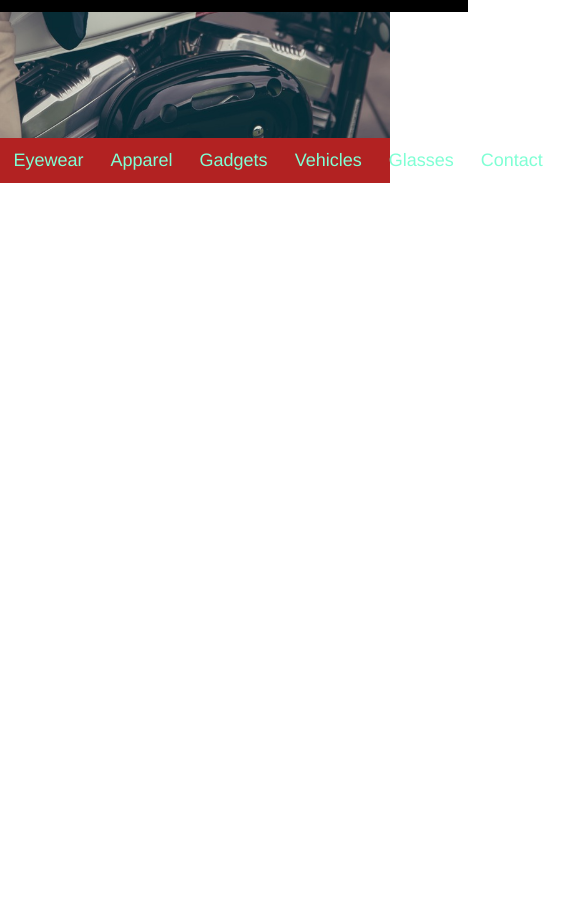
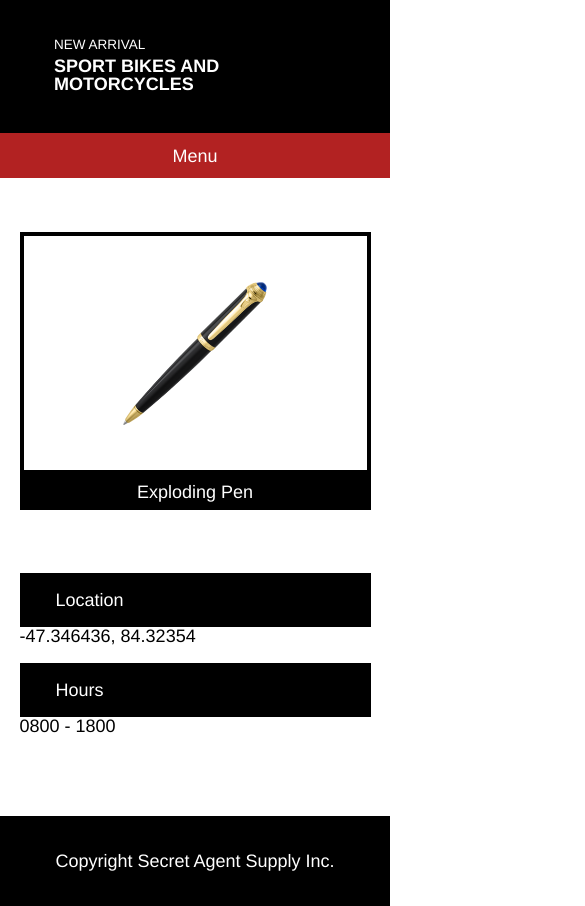
Before and after one commit to lisajay/SecretAgentSupply, a plain HTML site: page index.html in a window 390 px wide. Shown: the part 354-1260 px from the top of the page, 585 px wide, since content can reach past the window. Before the commit the page ends 844 px from the top, so only its background shows below. Drawn offline with Linux system fonts and the light colour scheme.

Commit message:
final commit

```diff
--- a/index.html
+++ b/index.html
@@ -8,9 +8,9 @@
   </head>
   <body>
     <header>
-      <div class="container logo">
-        <img src="./resources/images/logo.png">
-        <h4>SECRET AGENT SUPPLY INC.</h4>
+      <div class="company">
+          <img src="./resources/images/logo.png">
+          <h4>SECRET AGENT SUPPLY INC.</h4>
       </div>
     </header>
 
@@ -33,8 +33,53 @@
           <span>Glasses</span>
           <span>Contact</span>
         </div>
+        <div class="container mobile-nav">
+          <span>Menu</span>
+        </div>
+      </div>
+
+      <div class="container items">
+        <div class="item pen">
+          <div class="item-image">
+            <img src="./resources/images/pen.png">
+          </div>
+          <span>Exploding Pen</span>
+        </div>
+        <div class="item watch">
+          <div class="item-image">
+            <img src="./resources/images/watch.png">
+          </div>
+          <span>Cellular Watch</span>
+        </div>
+        <div class="item glasses">
+          <div class="item-image">
+            <img src="./resources/images/glasses.png">
+          </div>
+          <span>Thermal Glasses</span>
+        </div>
+      </div>
+
+      <div class="container titles">
+        <div class="title-item">
+          <div class="title-block">
+            <span>Location</span>
+          </div>
+          <span>-47.346436, 84.32354</span>
+        </div>
+        <div class="title-item">
+          <div class="title-block">
+            <span>Hours</span>
+          </div>
+          <span>0800 - 1800</span>
+        </div>
       </div>
     </div>
 
+    <footer>
+      <div class="container copyright">
+        <span>Copyright Secret Agent Supply Inc.</span>
+      </div>
+    </footer>
+
   </body>
 </html>
--- a/resources/css/style.css
+++ b/resources/css/style.css
@@ -3,13 +3,20 @@
 html {
   font-family: Helvetica, sans-serif;
   font-size: 18px;
-  color: AquaMarine;
+  color: white;
 }
 
 .container {
   display: flex;
+  max-width: 960px;
+  margin: 0 auto;
+}
+
+.company {
+  display: flex;
   width: 960px;
   margin: 0 auto;
+  align-items: center;
 }
 
 h1 {
@@ -25,19 +32,21 @@ header {
   align-items: center;
 }
 
-.logo {
+.container .logo {
   display: flex;
   align-items: center;
+  paddinf: 12px 0 12px 0.5em;
 }
 
 header img {
   height: 1.5rem;
+  margin-left: 0.5rem;
+  margin-right: 1rem;
 }
 
 header h4 {
   padding: 0.66rem;
 }
-
 
 .banner {
   background-image: url("../images/moto.jpeg");
@@ -53,7 +62,7 @@ header h4 {
 }
 
 .banner-box h1 {
-
+  margin: 0.25rem 0;
 }
 
 .nav-bar {
@@ -63,10 +72,142 @@ header h4 {
 }
 
 .nav {
-  display:flex;
+  flex-basis: 960px;
   justify-content: space-between;
 }
 
-.nav span {
-  margin: 0.75rem;
+.mobile-nav {
+  display:none;
+  justify-content: center;
 }
+
+.nav span, .mobile-nav span {
+  margin: 0.75rem 0;
+}
+
+.items {
+  display: flex;
+  justify-content: space-between;
+  margin-top: 3rem;
+}
+
+.item {
+  width: 30%;
+  display: block;
+}
+
+.item-image {
+  border: 4px solid black;
+  display: flex;
+  justify-content: center;
+  align-items: center;
+  padding: 2rem 0;
+  height: 9rem;
+}
+
+.item-image img {
+  max-width: 8em;
+}
+
+.item span {
+  background-color: black;
+  text-align: center;
+  display: block;
+  padding: 0.5rem;
+}
+
+.titles {
+  justify-content: space-between;
+  margin-top: 3rem;
+  margin-bottom: 4rem;
+}
+
+.title-item {
+    width: 35%;
+    color: black;
+}
+
+.title-block {
+  background-color: black;
+  padding: 1rem 0 1rem 2rem;
+  color: white;
+}
+
+footer {
+  background-color: black;
+  height: 5rem;
+  display: flex;
+  align-items: center;
+}
+
+.copyright {
+  display: flex;
+  align-items: center;
+}
+
+@media only screen and (max-width: 1024px) {
+
+  .nav {
+    display: none;
+  }
+
+  .mobile-nav {
+    display: flex;
+  }
+
+  .item {
+    width: 47%;
+  }
+
+  .glasses {
+    display: none;
+  }
+
+  h1 {
+    font-size: 1.5rem;
+  }
+}
+
+@media only screen and (max-width: 470px) {
+
+  .banner {
+    display: flex;
+    align-items: flex-end;
+  }
+
+  .banner-box {
+    background-color: black;
+    width: 100%;
+    padding: 2rem 3rem;
+  }
+
+  .banner-box span {
+    font-size: 0.75rem;
+  }
+
+  h1 {
+    font-size: 1rem;
+  }
+
+  h4 {
+    font-size: 0.75rem;
+  }
+
+  .watch {
+    display: none;
+  }
+
+  .item {
+    width: 90%;
+    margin: auto;
+  }
+
+  .titles {
+    flex-direction: column;
+  }
+
+  .title-item {
+      width: 90%;
+      margin: 0.5rem auto;
+  }
+}
```
